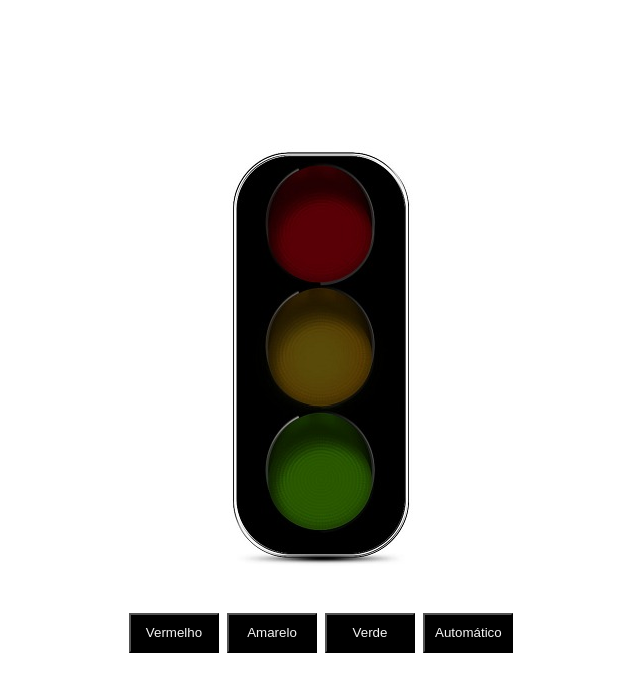
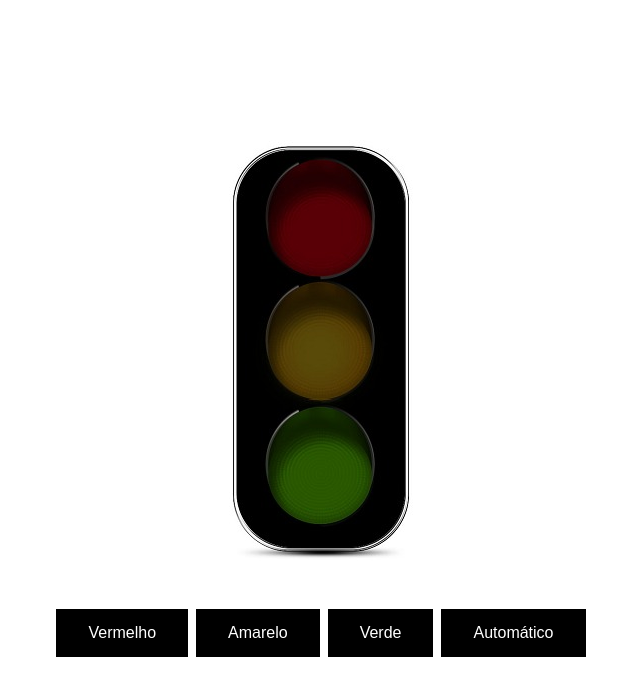
Before and after one commit to claycirqueira/semaphore, a plain HTML site: page index.html in a window 1280 px wide. Shown: the whole page, without its empty margins (319-959 px from the left). Drawn offline with Linux system fonts and the light colour scheme.

Commit message:
button style

```diff
--- a/estilo.css
+++ b/estilo.css
@@ -14,10 +14,21 @@ main{
 }
 
 button{
-    color: whitesmoke;
-    background: black;
-    width: 90px;
-    height: 40px;
-    padding: 10px;
-    margin: 2px;
+    background-color: black;
+    color: white;
+    padding: 15px 32px;
+    border: none;
+    text-align: center;
+    text-decoration: none;
+    display: inline-block;
+    font-size: 16px;
+    margin: 4px 2px;
+    transition-duration: 0.4s;
+    cursor: pointer;
 }
+
+button:hover{
+    background-color: white;
+    color: black;
+    box-shadow: 0 12px 16px 0 rgba(0,0,0,0.24), 0 17px 50px 0 rgba(0,0,0,0.19);
+}
```
